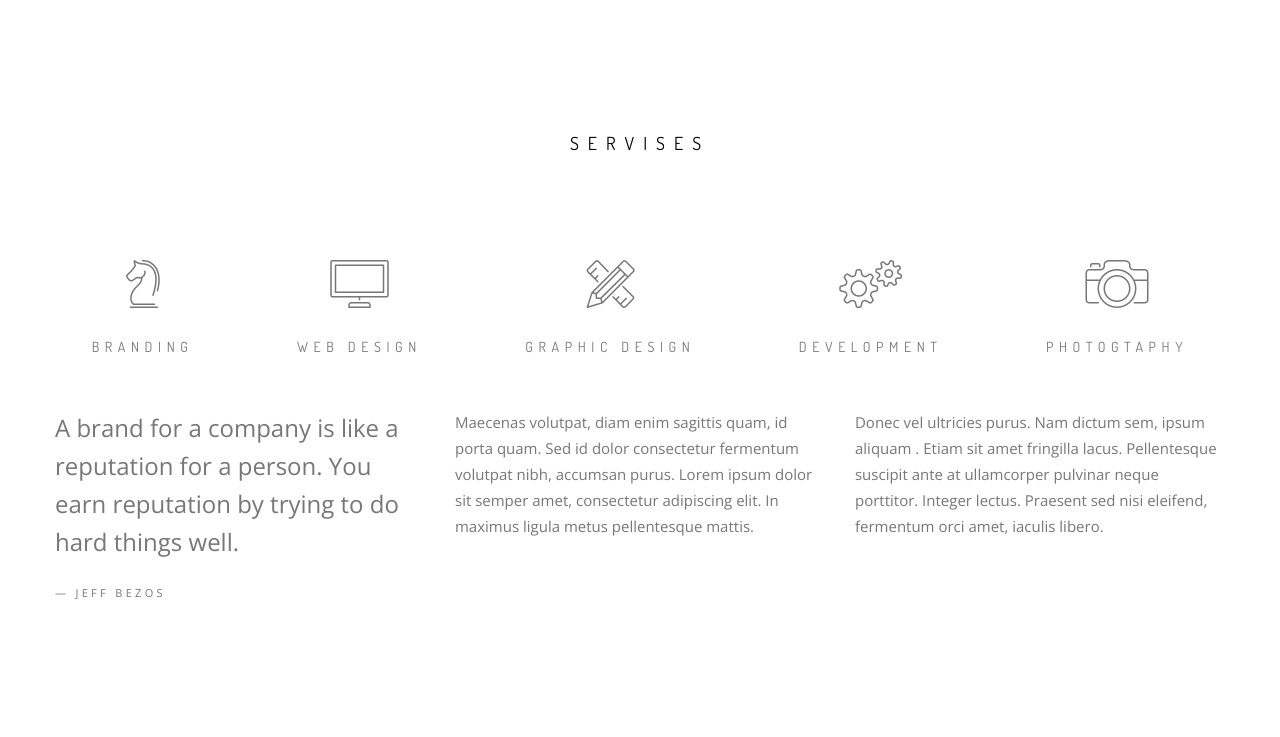
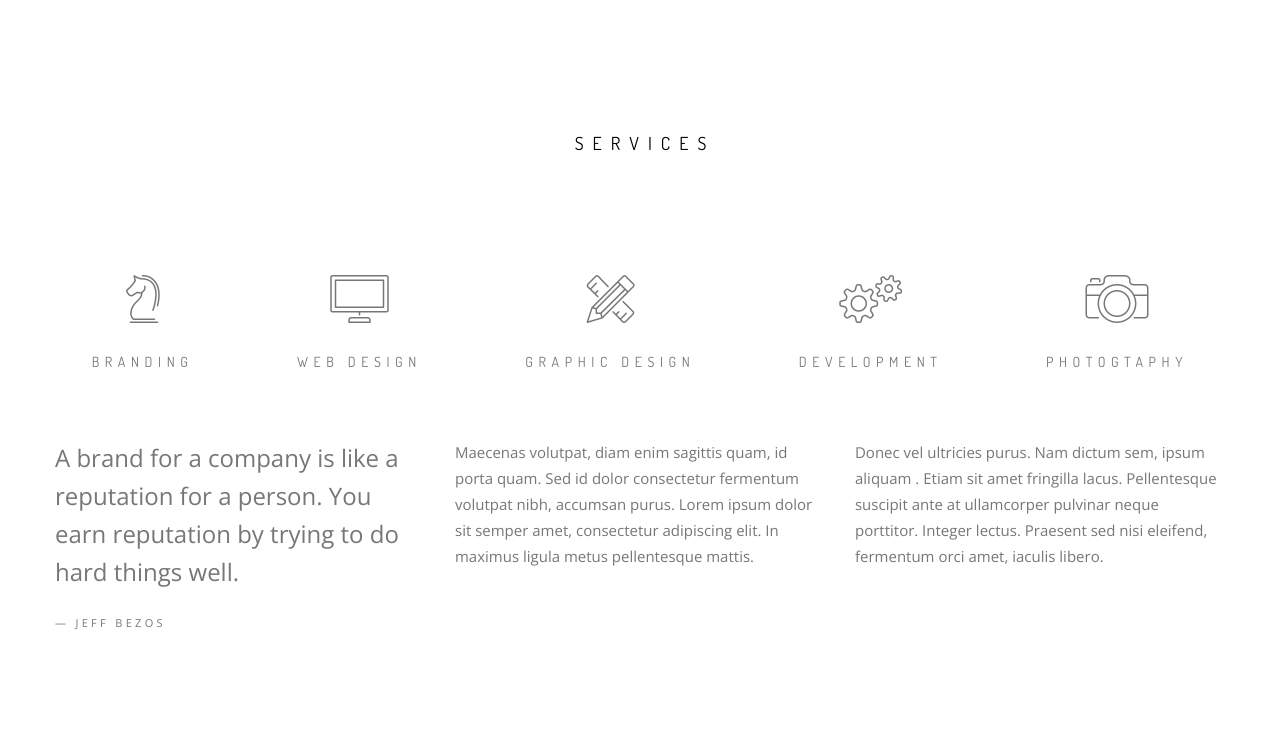
Before and after one commit to ShevchukOleg/Home-Work-Tomas-Rithm-, a plain HTML site: page index 2.html in a window 1280 px wide. Shown: the part 1940-2677 px from the top of the page. Drawn offline with nearby package versions, Linux system fonts and the light colour scheme; some packages are replaced by stand-ins of ours.

Commit message:
Corections for HW7

```diff
--- a/css/style2.css
+++ b/css/style2.css
@@ -223,7 +223,7 @@ a.link_button:hover {
 
 .section_3, .section_7 {
 	padding-top: 40px;
-	padding-bottom: 145px;
+	padding-bottom: 40px;
 }
 
 .section_4, .section_6, .section_8  {
@@ -293,7 +293,7 @@ a.link_button:hover {
 .icon_wrap_5to12, .icon_and_p_wrap {
 	display: inline-block;
 	text-align: center;
-	margin: 0;
+	margin: 15px;
 }
 
 .icon_wrap_5to12:hover, .icon_and_p_wrap {
@@ -468,6 +468,7 @@ h4.white_text {
 	padding-left: 15px;
 	padding-right: 15px;
 	padding-bottom: 15px;
+	color: #ffffff;
 }
 
 
@@ -706,7 +707,9 @@ button.owl-next::before {
 
 @media (min-width: 768px ) {
 	h2.text_and_position {
-	margin-bottom: 65px;}
+	margin-bottom: 65px;
+	padding-left: 10px;
+}
 
 	.team-member {
 	margin-top: 75px;}
@@ -718,9 +721,14 @@ button.owl-next::before {
 }
 
 @media (min-width: 768px ){
-.section_3, .section_7 {
+.section_3 {
 	padding-top: 136px;
 	padding-bottom: 144px;
+	}
+
+.section_7 {
+	padding-top: 136px;
+	padding-bottom: 82px;
 	}
 
 .flex_icon_wrap  {margin-top: 40px;
@@ -736,6 +744,7 @@ button.owl-next::before {
 	margin-right:0;
 	margin-left: 0;
 	padding-top: 115px;
+	padding-left:10px;
 	text-align: left;
 	}
 
@@ -789,7 +798,7 @@ h4.white_text {
 }
 
 .owl_item_inner {
-	margin-bottom: 50px;
+	margin-bottom: 105px;
 }
 
 .section_8 .owl-carousel .owl-nav button.owl-prev {
--- a/index 2.html
+++ b/index 2.html
@@ -98,7 +98,7 @@
 			</section>
 			<section class="section_3">
 				<div class="container">
-					<h2 class="text_and_position in_center">servises</h2>
+					<h2 class="text_and_position in_center">services</h2>
 					<div class="row1">
 						<div class="flex_icon_wrap">
 							<div class="icon_wrap_5to12">
@@ -308,7 +308,7 @@
 	<script src="script/owl.carousel.min.js" type="text/javascript"></script>
 	<!-- Google Maps -->
 
-    <script async defer src="https://maps.googleapis.com/maps/api/js?key=AIzaSyDQ9_aEIsGga3Dm_LXld01pnr0OSfKZzZo&callback=initMap">
+    <script async defer src="https://maps.googleapis.com/maps/api/js?key=AIzaSyDgjTADDAQ89PxfTQ5CPF39IQunpFut7D0&callback=initMap">
     </script>
 
 	<!-- Total JS config -->
```
